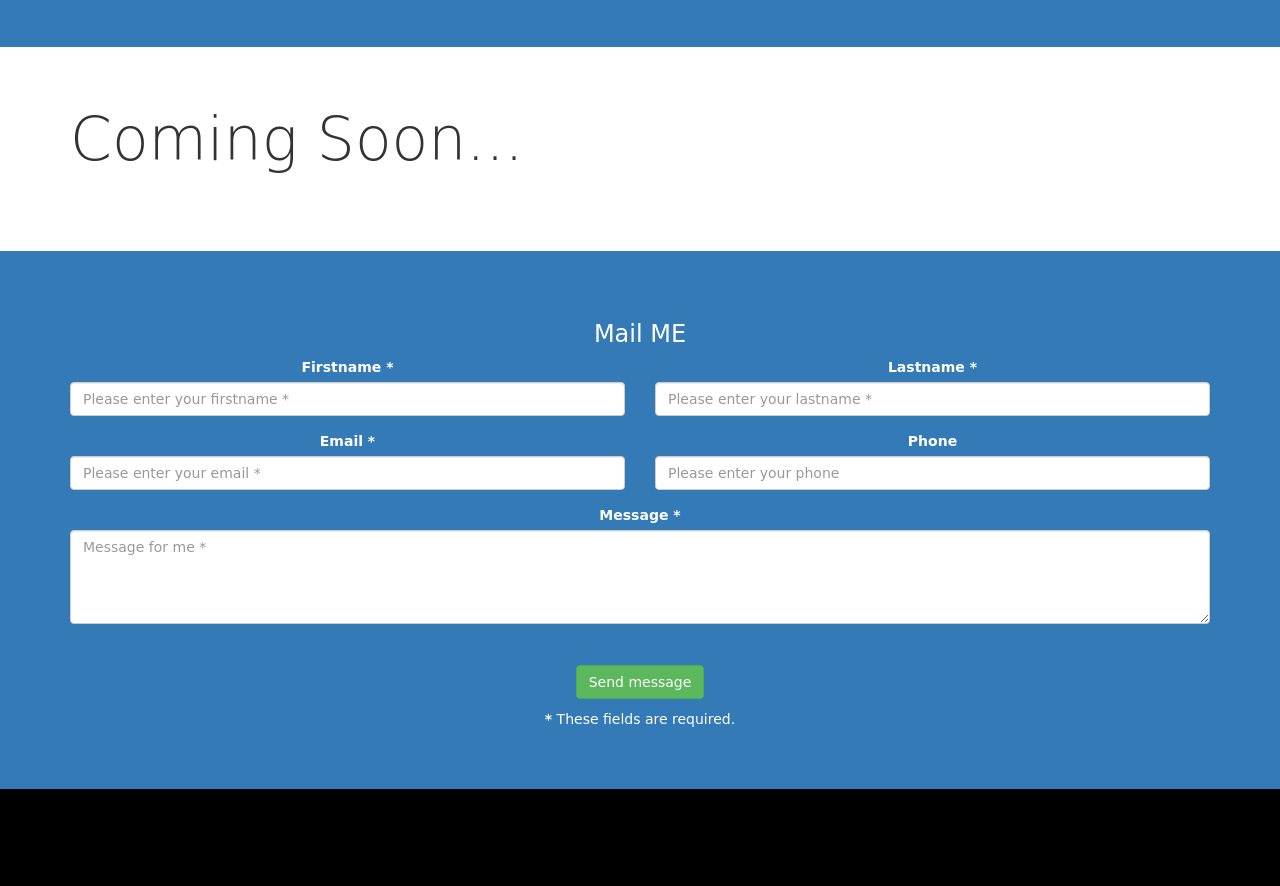
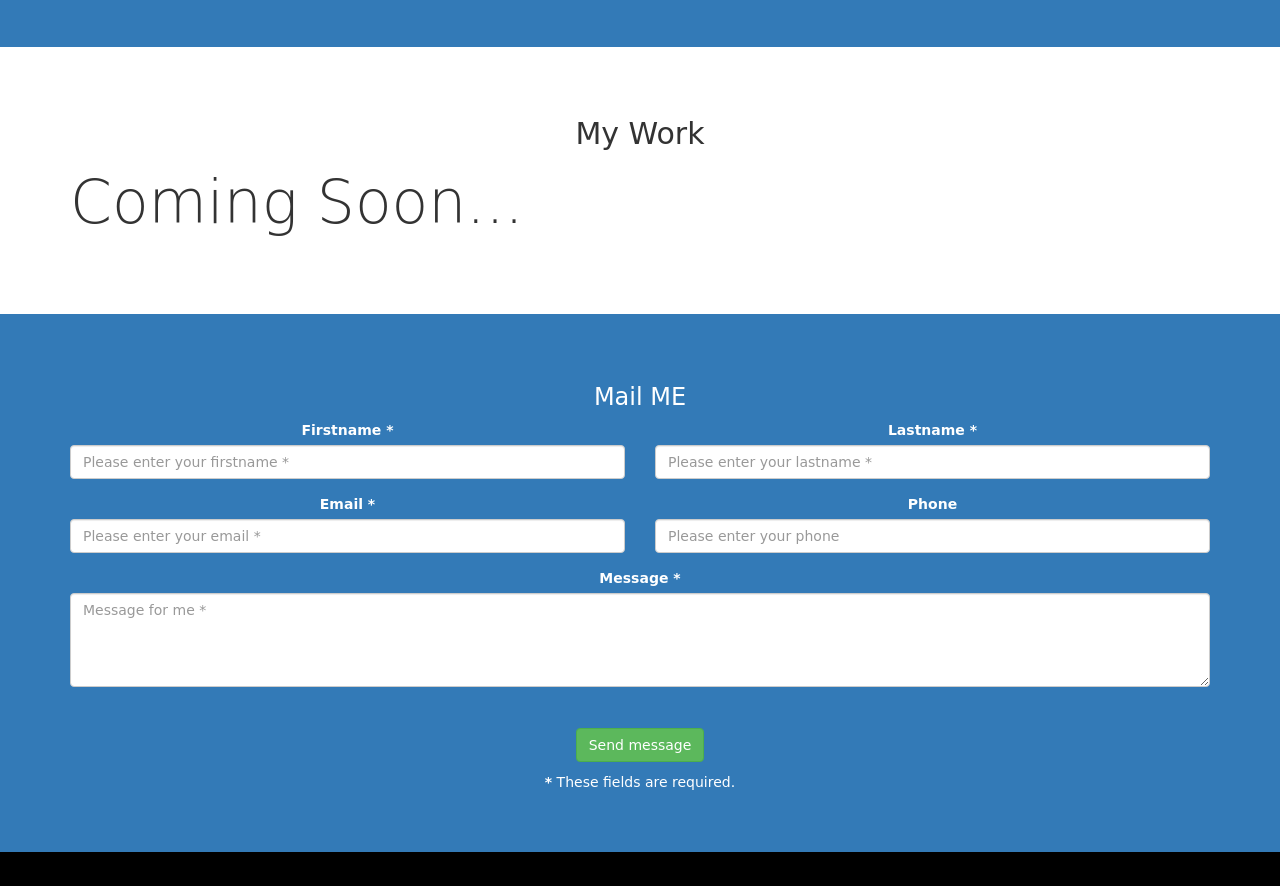
Before and after one commit to mygeeklab/mygeeklab.github.io, a plain HTML site: page index.html in a window 1280 px wide. Shown: the part 1622-2508 px from the top of the page. Drawn offline with Linux system fonts and the light colour scheme; a web font is replaced by a local one.

Commit message:
Update index.html

```diff
--- a/index.html
+++ b/index.html
@@ -315,6 +315,9 @@
     <!-- Portfolio -->
     <section id="portfolio" class="portfolio">
         <div class="container">
+            <center>
+            <h2>My Work</h2>
+            </center>
             <p class="lead" style="font-size: 60px;">Coming Soon...</p>
             <!--
             <div class="row">
```
